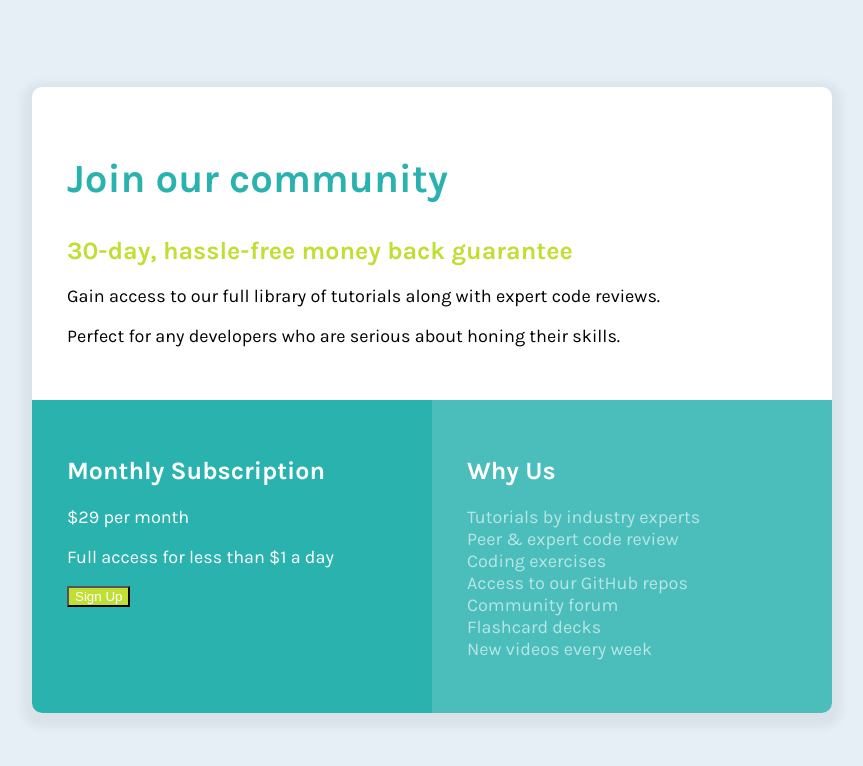
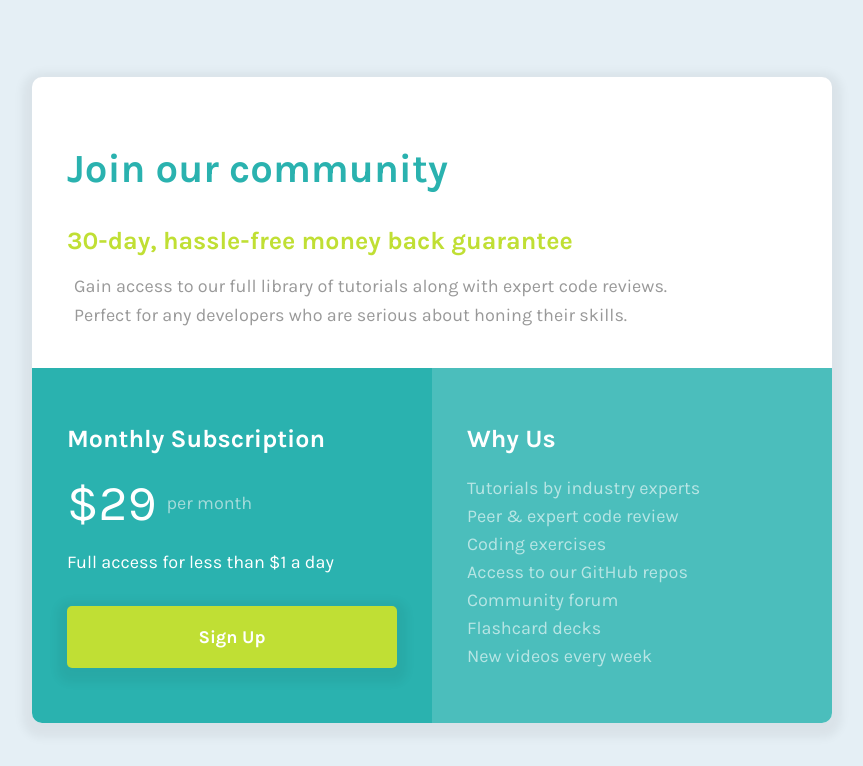
Before and after one commit to erferguson/single-price-grid, a plain HTML site: page index.html in a window 1280 px wide. Shown: the whole page, without its empty margins (208-1071 px from the left). Drawn offline with Linux system fonts and the light colour scheme.

Commit message:
styled > p, ul li, and updated yellow-button

```diff
--- a/index.html
+++ b/index.html
@@ -23,12 +23,12 @@
 
         <h2 class="yellow-text">30-day, hassle-free money back guarantee</h2>
 
-        <p>
+        <p class="light-black">
           Gain access to our full library of tutorials along with expert code
           reviews.
         </p>
 
-        <p>
+        <p class="light-black">
           Perfect for any developers who are serious about honing their skills.
         </p>
       </section>
--- a/style.css
+++ b/style.css
@@ -39,14 +39,12 @@ section {
 
 .grayish-blue ul {
     font-size: 18px;
-    list-style-type: none;
-    padding: 0;
-    opacity: 0.6;
 }
 
 .row {
     display: flex;
 }
+/* row and direct children = take up the same amount of width */
 .row > section {
     flex: 1;
 }
@@ -67,8 +65,44 @@ h2 {
 .yellow-button {
     background-color:hsl(71, 73%, 54%);
     color: #fff;
+    width: 100%;
+    padding: 20px 0;
+    font-size: 18px;
+    border-radius: 5px;
+    font-family: "Karla", sans-serif;
+    font-weight: 700;
+    border: none;
+    margin-top: 15px;
+    box-shadow: 0 5px 10px 10px rgba(0, 0, 0, 0.05);
+
 }
 
 p {
     font-size: 18px;
 }
+
+p.light-black {
+    color: #999;
+    margin:7px;
+}
+
+p.faded {
+    color: hsl(179, 43%, 75%);
+    display: flex;
+    align-items: center;
+}
+p.faded span {
+    font-size: 50px;
+    color: #fff;
+    margin-right: 10px;
+}
+
+ul {
+    list-style-type: none;
+    padding: 0;
+    opacity: 0.6;
+}
+
+ul li {
+    line-height: 28px;
+}
```
